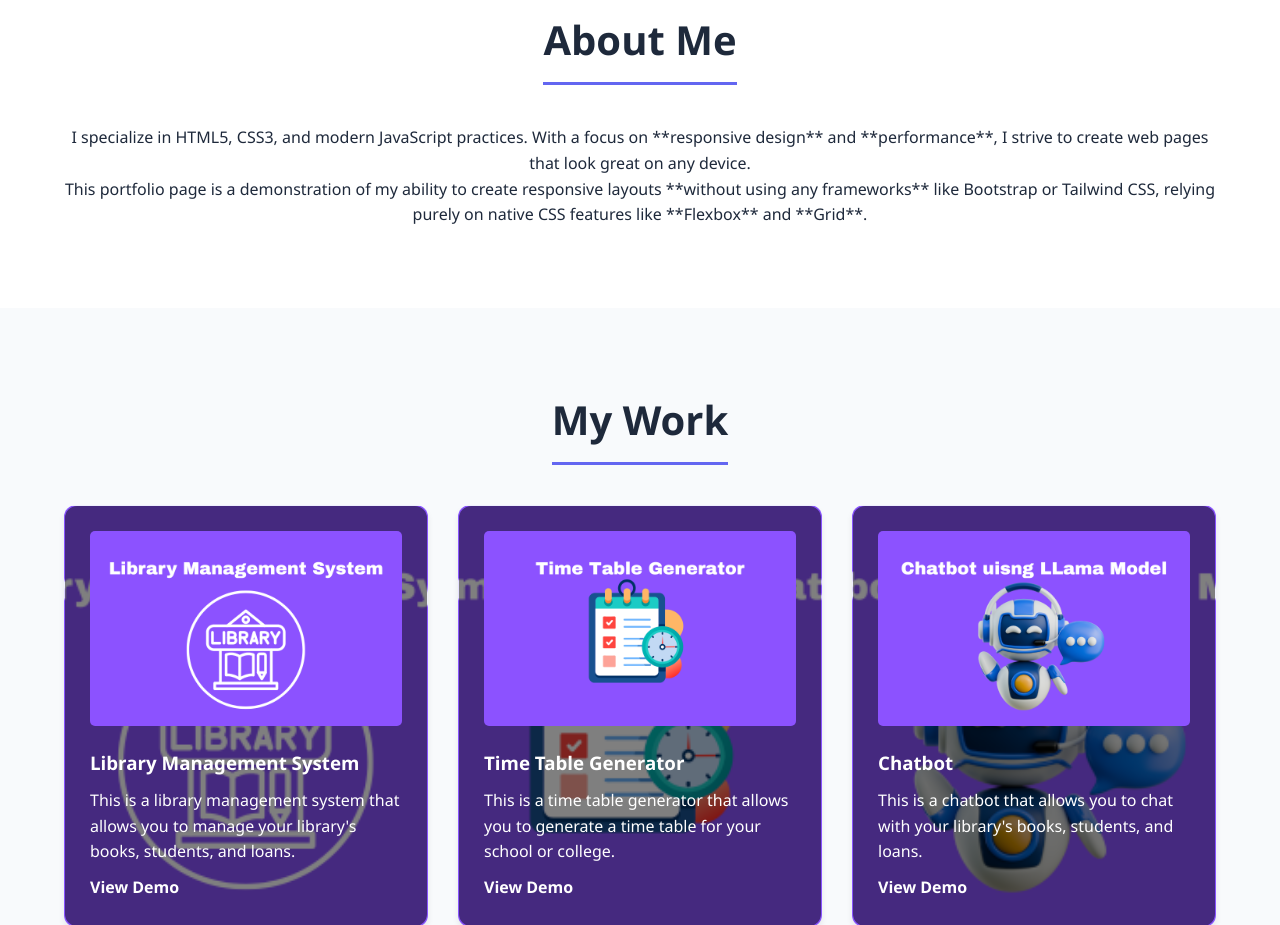
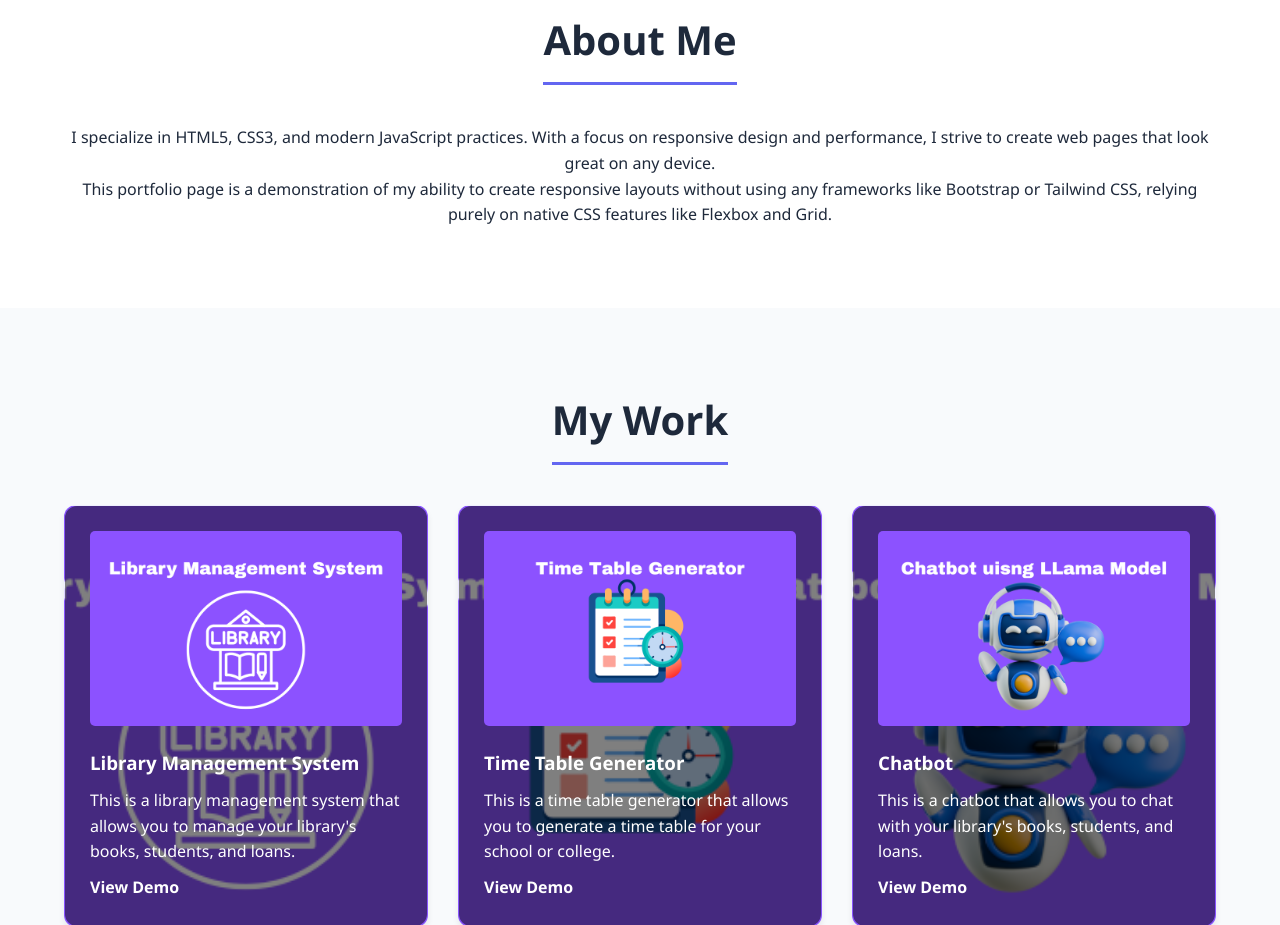
Before and after one commit to sabika-ali/myportfolio, a plain HTML site: page index.html in a window 1280 px wide. Shown: the part 820-1745 px from the top of the page. Drawn offline with Linux system fonts and the light colour scheme.

Commit message:
Update index.html

```diff
--- a/index.html
+++ b/index.html
@@ -33,8 +33,8 @@
     <section id="about" class="about-section">
         <h2>About Me</h2>
         <div class="about-content">
-            <p>I specialize in HTML5, CSS3, and modern JavaScript practices. With a focus on **responsive design** and **performance**, I strive to create web pages that look great on any device.</p>
-            <p>This portfolio page is a demonstration of my ability to create responsive layouts **without using any frameworks** like Bootstrap or Tailwind CSS, relying purely on native CSS features like **Flexbox** and **Grid**.</p>
+            <p>I specialize in HTML5, CSS3, and modern JavaScript practices. With a focus on responsive design and performance, I strive to create web pages that look great on any device.</p>
+            <p>This portfolio page is a demonstration of my ability to create responsive layouts without using any frameworks like Bootstrap or Tailwind CSS, relying purely on native CSS features like Flexbox and Grid.</p>
         </div>
     </section>
 
```
